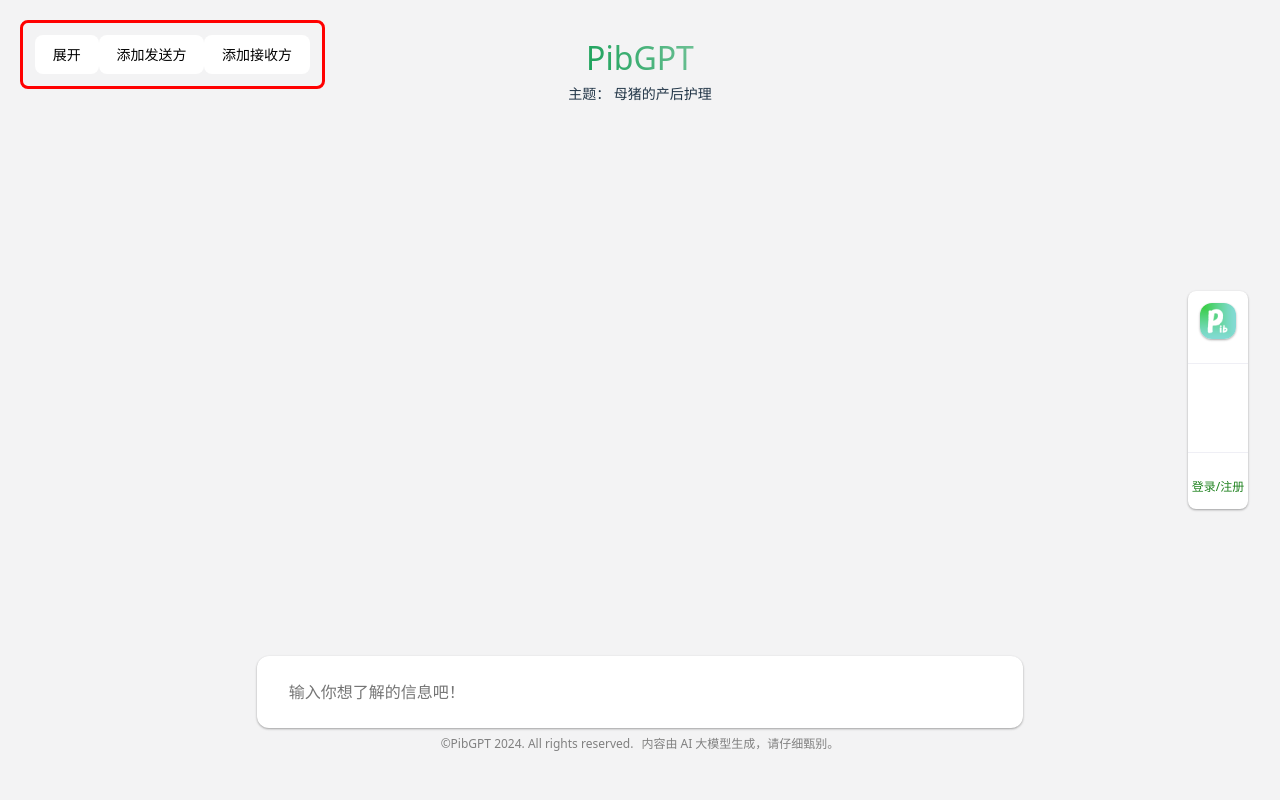
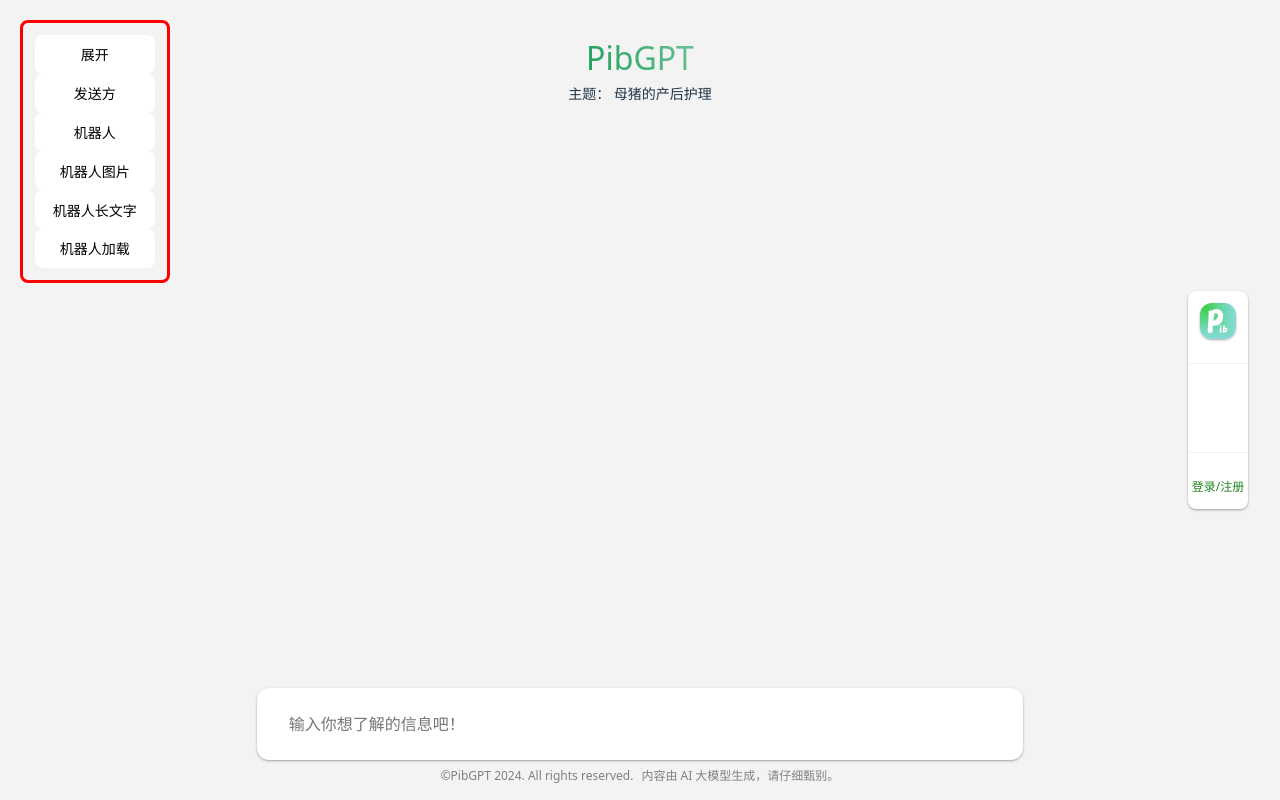
Before and after one commit to changtian11/PibGPT, a Vue app: page / in a window 1280 px wide. Both pictures are taken after a click on the button "展开". Built offline with nearby package versions, Linux system fonts and the light colour scheme; some icons are missing.

Commit message:
feat: 3rd major commit.

```diff
--- a/src/App.vue
+++ b/src/App.vue
@@ -2,42 +2,115 @@
 import FloatingMenu from './components/FloatingMenu.vue';
 import InputBox from './components/InputBox.vue';
 import TitleLogo from './components/TitleLogo.vue';
-import ChatItem from './components/ChatItem.vue';
-import { ref } from 'vue';
+import ChatWrap from './components/ChatWrap.vue';
+import { ref, onMounted } from 'vue';
 import type { Ref } from 'vue';
+import { ChatMessage } from './types/types';
+// import axios from 'axios';
 
-let isChatWrapCollapse = ref(true);
-
-const toggleCollapse = () => { isChatWrapCollapse.value = !isChatWrapCollapse.value; }
-
-interface ChatMessage {
-  textString?: String;
-  isSender: Boolean;
-  userPfpUrl?: String;
-}
+const isChatWrapCollapse = ref(true);
+const isAwaitingResponse = ref(false);
+const isMsgAnimationPlaying = ref(false);
 
 const chatMessages: Ref<ChatMessage[]> = ref([]);
 const chatTitle = ref("");
 
+const chatWrapRef = ref() as Ref<InstanceType<typeof ChatWrap>>
+
+const toggleCollapse = () => { isChatWrapCollapse.value = !isChatWrapCollapse.value; }
+
+
+const handleSubmit = async (content: string) => {
+  const userMsg: ChatMessage = {
+    id: Date.now(),
+    type: 'text',
+    content: content,
+    sender: 'user',
+    isLoading: false,
+    isAnimated: false
+  }
+
+  /**
+   * Also add a loading prompt for the response
+   */
+  const loadingMessageId = userMsg.id + 10
+  const loadingMsg: ChatMessage = {
+    id: loadingMessageId,
+    type: 'text',
+    content: '',
+    sender: 'bot',
+    isLoading: true,
+    isAnimated: false
+  }
+  isChatWrapCollapse.value = false;
+  chatWrapRef.value.addMessage(userMsg);
+  chatWrapRef.value.addMessage(loadingMsg);
+  isAwaitingResponse.value = true;
+
+  const simulateBackendResponse = (message: string, timeout: number): Promise<string> => {
+    return new Promise((resolve) => {
+      setTimeout(() => {
+        resolve(`机器人回复你 ${message}`);
+      }, timeout);
+    });
+  };
+
+  try {
+    const response = await simulateBackendResponse(content, 2000);
+    const botResponse: Partial<ChatMessage> = {
+      content: response,
+      isLoading: false,
+      isAnimated: true
+    };
+    chatWrapRef.value.updateMessage(loadingMessageId, botResponse)
+  }
+  catch (error) {
+    console.log(error);
+  }
+
+  finally {
+    isAwaitingResponse.value = false;
+  }
+}
+
 /**
- * To Do
+ *  Test Area
+ *
  */
 
-const chatScrollToBottom = () => {
-  return;
-}
+const longText = 'Lorem ipsum dolor sit amet consectetur adipisicing elit. Eius maxime, eum nulla dolor quisquam soluta unde, necessitatibus veritatis consequuntur modi ipsam ad omnis! Porro incidunt repellat voluptatem deserunt asperiores tempora.Lorem ipsum dolor sit amet consectetur adipisicing elit. Eius maxime, eum nulla dolor quisquam soluta unde, necessitatibus veritatis consequuntur modi ipsam ad omnis! Porro incidunt repellat voluptatem deserunt asperiores tempora.';
 
-const appendBubble = (isSender: Boolean = true, bubbleString: String, isLoading: Boolean = false, userPfpUrl: String = "https://picsum.photos/seed/picsum/200") => {
-  let message: ChatMessage = {
-    textString: bubbleString,
-    isSender: isSender,
-    userPfpUrl: userPfpUrl
+// Simulate fetching chat history on mount
+onMounted(() => {
+  // const chatHistory: ChatMessage[] = [
+  //   // Sample history data
+  //   {
+  //     id: 1,
+  //     type: 'text',
+  //     content: 'Welcome back!',
+  //     sender: 'bot',
+  //     isLoading: false,
+  //     isAnimated: false
+  //   },
+  //   {
+  //     id: 2,
+  //     type: 'image',
+  //     content: 'https://picsum.photos/seed/picsum/1600',
+  //     sender: 'user',
+  //     isLoading: false,
+  //     isAnimated: false
+  //   }
+  // ];
+  // chatMessages.value = chatHistory;
+});
+
+const testMessage = (sender: 'user' | 'bot', type: 'text' | 'image', content = "", isLoading = false, isAnimated = false) => {
+  const msg: ChatMessage = {
+    id: Date.now(),
+    sender, type, content, isLoading, isAnimated
   }
-  chatMessages.value.push(message);
-}
-
-const renderHistory = () => {
-
+  console.log(msg);
+  chatWrapRef.value.addMessage(msg);
 }
 
 </script>
@@ -46,17 +119,21 @@
   <div class="page-container">
     <div id="test-zone">
       <button @click="toggleCollapse()">展开</button>
-      <button @click="appendBubble(true, 'Test 基于搜索引擎的新一代信息检索AI基于搜索引擎的新一代信息检索AI基于搜索引擎的新一代信息检索AI', false)">添加发送方</button>
-      <button @click="appendBubble(false, 'Test', false)">添加接收方</button>
+      <button @click="testMessage('user', 'text', '我是铁大比大比大比大比看看铁大比')">发送方</button>
+      <button
+        @click="testMessage('bot', 'text', 'Test 基于搜索引擎的新一代信息检索AI基于搜索引擎的新一代信息检索AI基于搜索引擎的新一代信息检索AI', false, true)">机器人</button>
+      <button @click="testMessage('bot', 'image', 'https://picsum.photos/seed/picsum/2000')">机器人图片</button>
+      <button @click="testMessage('bot', 'text', longText, false, true)">机器人长文字</button>
+      <button @click="testMessage('bot', 'text', '', true)">机器人加载</button>
     </div>
     <FloatingMenu></FloatingMenu>
     <div class="main-container">
       <TitleLogo :title-text="chatTitle" :is-collapse="isChatWrapCollapse"></TitleLogo>
-      <div class="chat-container" id="chat-container" :class="{ collapse: isChatWrapCollapse }">
-        <ChatItem v-for="({ isSender, userPfpUrl, textString }, index) in chatMessages" :is-sender="isSender"
-          :text-string="textString" :user-pfp-url="userPfpUrl"></ChatItem>
-      </div>
-      <InputBox></InputBox>
+      <ChatWrap ref="chatWrapRef" :initial-message="chatMessages" user-pfp-url="https://picsum.photos/seed/picsum/200"
+        :collapse="isChatWrapCollapse" @animation-playing="(state) => { isMsgAnimationPlaying = state }">
+      </ChatWrap>
+      <InputBox @submit="handleSubmit" :is-awaiting-response="isAwaitingResponse"
+        :is-animation-playing="isMsgAnimationPlaying"></InputBox>
       <div id="copyright">
         <span>©PibGPT 2024. All rights reserved.</span>
         <span>内容由 AI 大模型生成，请仔细甄别。</span>
@@ -66,7 +143,7 @@
 
 </template>
 
-<style scoped>
+<style>
 .page-container {
   height: 100%;
   width: 100%;
@@ -93,7 +170,9 @@
 
 #test-zone {
   position: absolute;
-  display: block;
+  display: flex;
+  flex-direction: column;
+  flex-wrap: nowrap;
   z-index: 999;
   left: 20px;
   top: 20px;
@@ -108,30 +187,6 @@
 
 .chat-item-container:last-child {
   margin-bottom: 1rem;
-}
-
-.chat-container {
-  display: flex;
-  flex-grow: 1;
-  flex-shrink: 1;
-  flex-wrap: nowrap;
-  flex-direction: column;
-  background-color: var(--page-bg);
-  opacity: 1;
-  transition: all 1s;
-  padding: 0;
-  min-height: 0;
-  overflow-y: scroll;
-  overflow-x: hidden;
-}
-
-.chat-container.collapse {
-  opacity: 0;
-  flex-grow: 0.00001;
-}
-
-.chat-container::-webkit-scrollbar {
-  display: none;
 }
 
 #copyright {
@@ -157,7 +212,7 @@
   .main-container {
     max-width: 900px;
     width: 65%;
-    padding: 1rem 12px 2rem;
+    padding: 1rem 12px 0;
   }
 
   .chat-container {
--- /dev/null
+++ b/src/components/ChatWrap.vue
@@ -0,0 +1,84 @@
+<template>
+    <div class="chat-container" id="chat-container" :class="{ collapse: collapse }">
+        <ChatItem v-for="message in chatMessages" :message="message" :user-pfp-url="userPfpUrl" :key="message.id"
+            @animation-playing="handleAnimation">
+        </ChatItem>
+    </div>
+</template>
+
+<script setup lang="ts">
+import { ref, watch } from 'vue';
+import { ChatMessage } from '../types/types';
+import ChatItem from './ChatItem.vue';
+
+interface Props {
+    initialMessage: ChatMessage[],
+    userPfpUrl?: string,
+    collapse?: boolean,
+    isAwaitingHistory?: boolean
+}
+
+const props = withDefaults(defineProps<Props>(), {
+    userPfpUrl: "https://picsum.photos/seed/picsum/200"
+});
+
+const emit = defineEmits(['update-messages', 'animation-playing'])
+
+const chatMessages = ref<ChatMessage[]>(props.initialMessage);
+
+const addMessage = (message: ChatMessage) => {
+    chatMessages.value.push(message);
+    emit('update-messages', chatMessages.value)
+}
+
+const updateMessage = (id: number, updateMessage: Partial<ChatMessage>) => {
+    const message = chatMessages.value.find(msg => msg.id === id);
+    if (message) {
+        Object.assign(message, updateMessage);
+        emit('update-messages', chatMessages.value);
+    }
+}
+
+const handleAnimation = (state: boolean) => {
+    emit('animation-playing', state);
+}
+
+// const scrollToBottom = () => {
+//     // TODO
+// }
+
+watch(
+    () => props.initialMessage,
+    (newMessage) => {
+        chatMessages.value = newMessage
+    }
+)
+
+defineExpose({ addMessage, updateMessage });
+</script>
+
+<style scope>
+.chat-container {
+    display: flex;
+    flex-grow: 1;
+    flex-shrink: 1;
+    flex-wrap: nowrap;
+    flex-direction: column;
+    background-color: var(--page-bg);
+    opacity: 1;
+    transition: all 1s;
+    padding: 0;
+    min-height: 0;
+    overflow-y: scroll;
+    overflow-x: hidden;
+}
+
+.chat-container.collapse {
+    opacity: 0;
+    flex-grow: 0.00001;
+}
+
+.chat-container::-webkit-scrollbar {
+    display: none;
+}
+</style>
--- a/src/components/InputBox.vue
+++ b/src/components/InputBox.vue
@@ -5,12 +5,18 @@
 
 const userInput = ref("");
 
+defineProps({
+    isAwaitingResponse: Boolean,
+    isAnimationPlaying: Boolean
+})
+
 const emit = defineEmits(
     ['submit']
 )
 
 const submitText = () => {
-    if (userInput.value.length > 0) {
+    //Reject blank submission
+    if (userInput.value.trim() !== '') {
         emit('submit', userInput.value.trim())
     }
     userInput.value = "";
--- a/src/components/[DEL]ChatWrap.vue
+++ /dev/null
@@ -1,81 +0,0 @@
-<script setup lang="ts">
-import ChatItem from './ChatItem.vue';
-import { ref } from 'vue';
-import type { Ref } from 'vue';
-
-const props = defineProps({
-    isCollapse: { type: Boolean, default: true }
-})
-
-
-interface ChatMessage {
-    textString?: String;
-    isSender: Boolean;
-    userPfpUrl?: String;
-}
-
-const chatMessages: Ref<ChatMessage[]> = ref([]);
-
-/**
- * To Do
- */
-
-function ScrollToBottom() {
-    return;
-}
-
-const appendBubble = (isSender: Boolean = true, bubbleString: String, isLoading: Boolean = false, userPfpUrl: String = "https://picsum.photos/seed/picsum/200") => {
-    let message: ChatMessage = {
-        textString: bubbleString,
-        isSender: isSender,
-        userPfpUrl: userPfpUrl
-    }
-    chatMessages.value.push(message);
-}
-
-const renderHistory = () => {
-
-}
-
-
-
-</script>
-
-<template>
-    <div class="chat-container" :class="{ collapse: isCollapse }">
-        <ChatItem v-for="({ isSender, userPfpUrl, textString }, index) in chatMessages" :is-sender="isSender"
-            :text-string="textString" :user-pfp-url="userPfpUrl"></ChatItem>
-    </div>
-</template>
-
-<style>
-.chat-item-container:first-child {
-    margin: 0;
-}
-</style>
-
-<style scope>
-.chat-container {
-    display: flex;
-    flex-grow: 1;
-    flex-shrink: 1;
-    flex-wrap: nowrap;
-    flex-direction: column;
-    background-color: var(--page-bg);
-    opacity: 1;
-    transition: all 1s;
-    padding: 0 12px;
-    min-height: 0;
-    overflow-y: scroll;
-    overflow-x: hidden;
-}
-
-.chat-container.collapse {
-    opacity: 0;
-    flex-grow: 0.00001;
-}
-
-.chat-container::-webkit-scrollbar {
-    display: none;
-}
-</style>
--- /dev/null
+++ b/src/types/types.ts
@@ -0,0 +1,21 @@
+export interface ChatMessage {
+    id: number; // Unique identifier
+    type: 'text' | 'image';
+    content: string; // Unified content property for both text and image URL
+    sender: 'user' | 'bot';
+    isLoading?: boolean; // Indicates if the message is loading
+    isAnimated?: boolean; // Indicates if the message should be animated
+}
+
+export interface ChatRoom {
+    id: number;
+    title: string;
+    history: ChatMessage[];
+    dateTime: string;
+}
+
+export interface ApiResponse<T> {
+    success: boolean;
+    data: T;
+    error?: string;
+}
```
Also changed, not shown: src/components/ChatItem.vue (+46 -11 lines).
